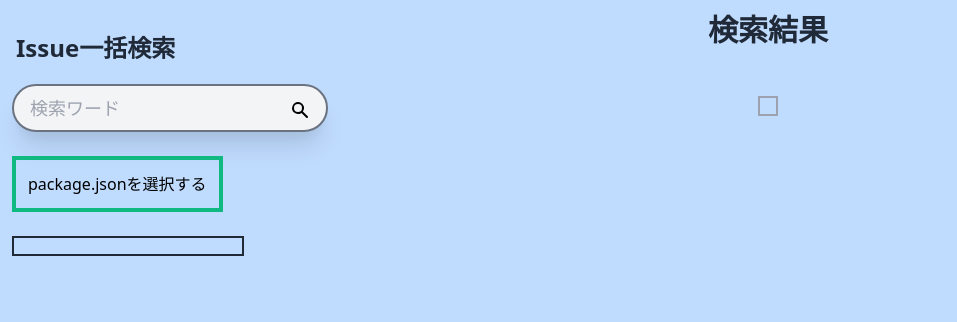
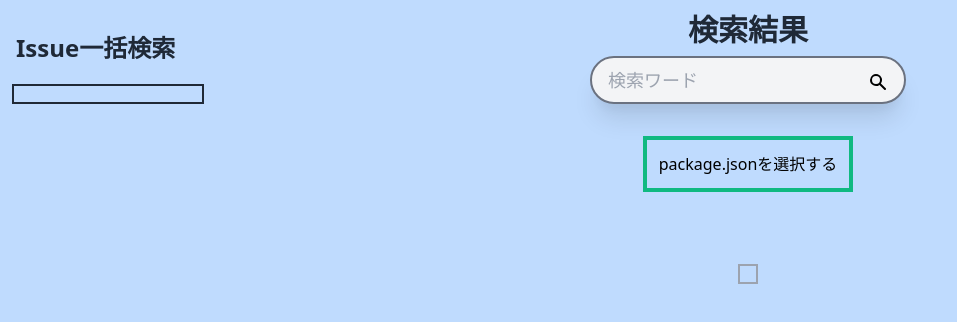
Before and after one commit to zd613/issue-ikkatsu-kensaku, a Nuxt app: page /search in a window 1280 px wide. Shown: the top 322 px of the page, without its empty margins (0-957 px from the left). Built offline with nearby package versions, Linux system fonts and the light colour scheme.

Commit message:
検索ボックスとファイルセレクターの位置変更

```diff
--- a/pages/search.vue
+++ b/pages/search.vue
@@ -5,12 +5,7 @@
         <h1 class="font-bold text-2xl p-1 text-gray-800 my-4 flex-col">
           Issue一括検索
         </h1>
-        <div class="my-2">
-          <SearchBox @search="handleSearch" v-model="searchWord" />
-        </div>
-        <div class="my-6">
-          <FileSelector v-model:file="selectedFile" />
-        </div>
+
         <div class="overflow-y-auto h-3/5">
           <RepositoryList
             :repositories="repositories"
@@ -25,7 +20,12 @@
           class="flex flex-col items-center justify-start w-4/5 h-full mx-auto"
         >
           <h2 class="font-bold text-3xl text-gray-800">検索結果</h2>
-
+          <div class="my-2">
+            <SearchBox @search="handleSearch" v-model="searchWord" />
+          </div>
+          <div class="my-6">
+            <FileSelector v-model:file="selectedFile" />
+          </div>
           <div class="mt-12 overflow-y-auto">
             <IssueList :issues="issues" />
           </div>
```
